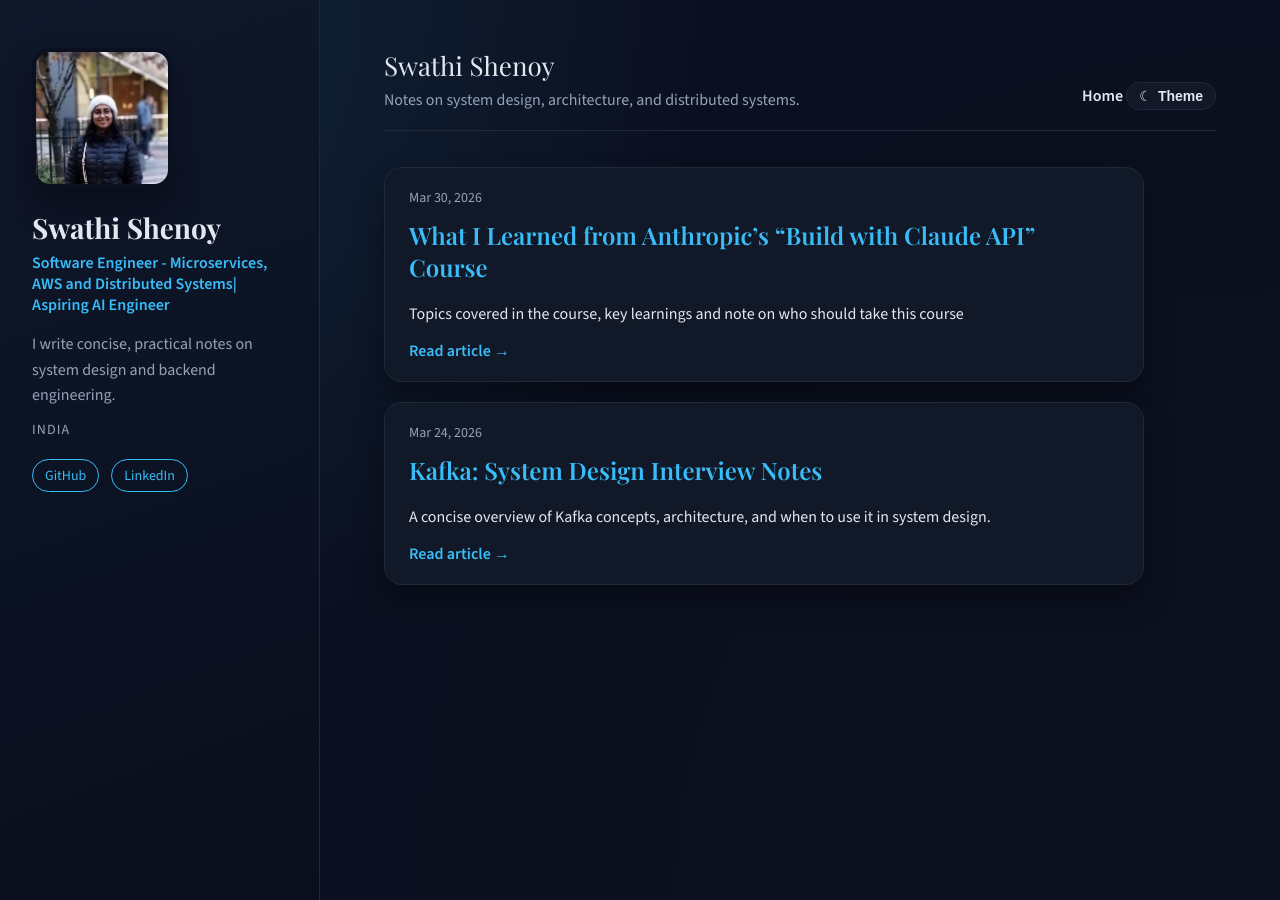
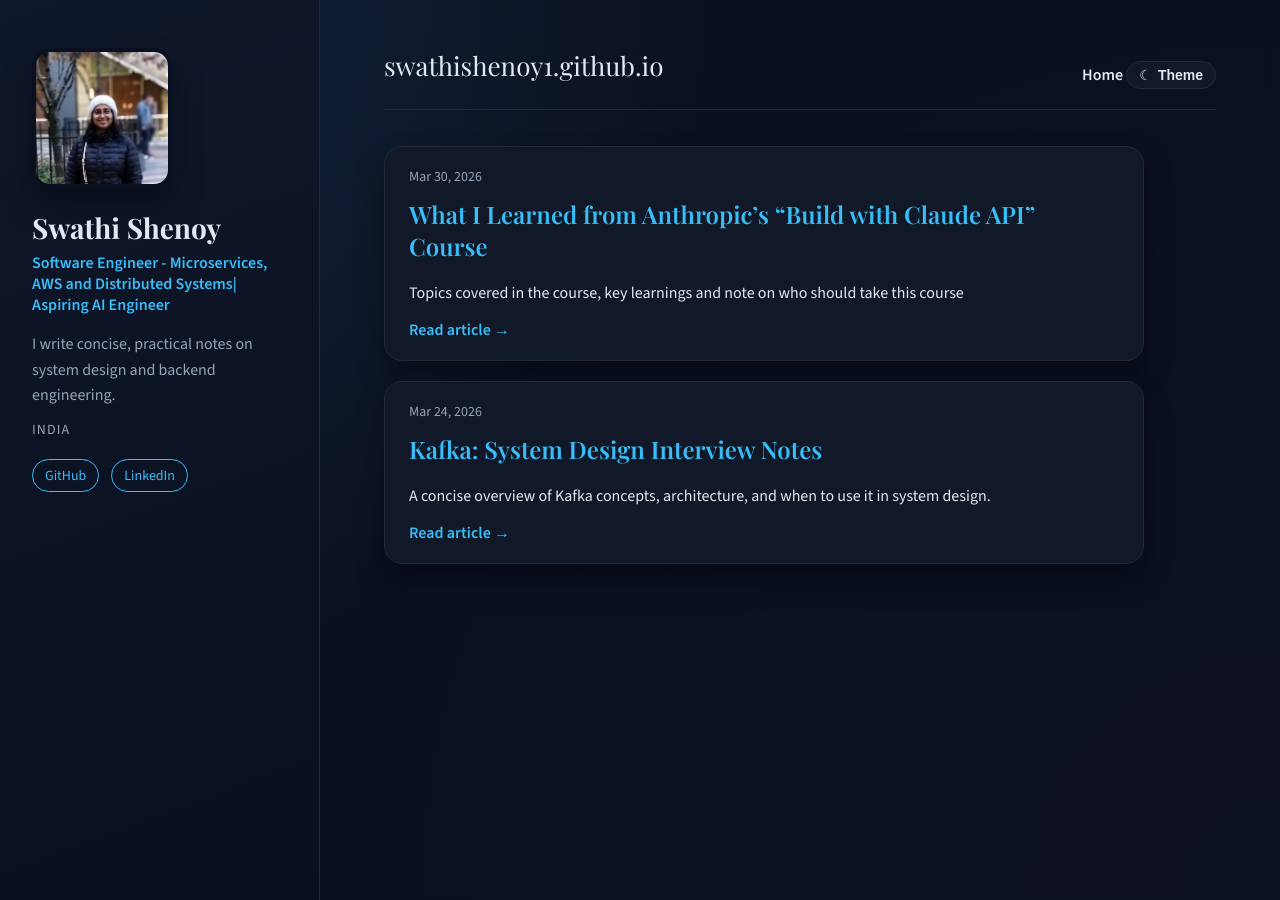
Before and after one commit to swathishenoy1/swathishenoy1.github.io, a Jekyll site: the page built from docs/index.md, in a window 1280 px wide. Built offline with Jekyll 4.4.1, drawn with Linux system fonts in a browser that asks for light colours.

Commit message:
Update title

```diff
--- a/docs/_config.yml
+++ b/docs/_config.yml
@@ -1,6 +1,6 @@
-title: Swathi Shenoy
+title:
 email: ""
-description: "Notes on system design, architecture, and distributed systems."
+description: ""
 baseurl: ""
 url: ""
 
```
